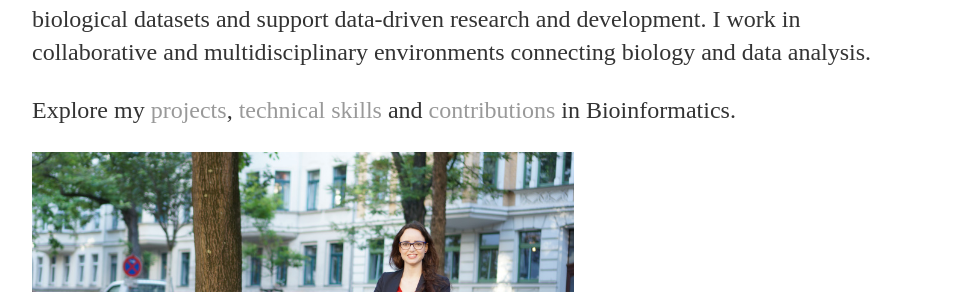
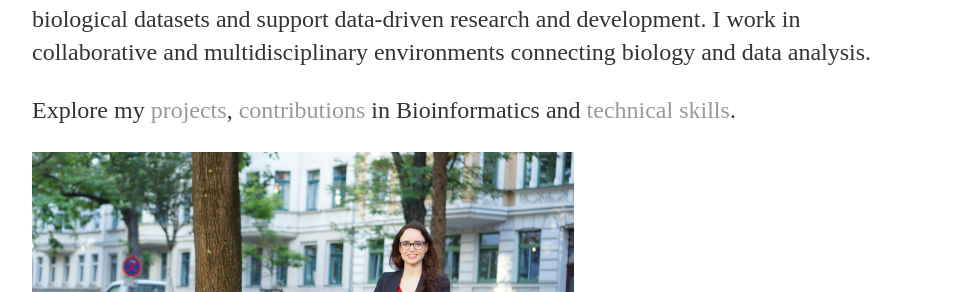
Before and after one commit to waltercostamb/waltercostamb.github.io, a Jekyll site: the page built from index.html, in a window 1280 px wide. Shown: the part 468-760 px from the top of the page, without its empty margins (160-1119 px from the left). Built offline with Jekyll 4.4.1, drawn with Linux system fonts in a browser that asks for light colours.

```diff
--- a/index.html
+++ b/index.html
@@ -27,8 +27,8 @@ title: Maria Beatriz Walter Costa
 	</p>
 
 <p>
-Explore my <a href="https://waltercostamb.github.io/projects/">projects</a>, <a href="https://waltercostamb.github.io/skills/">technical skills</a>
-	and <a href="https://waltercostamb.github.io/contributions/">contributions</a> in Bioinformatics.
+Explore my <a href="https://waltercostamb.github.io/projects/">projects</a>, <a href="https://waltercostamb.github.io/contributions/">contributions</a> in
+	Bioinformatics and	<a href="https://waltercostamb.github.io/skills/">technical skills</a>.
 </p>
 
 <p><img border="0" src="https://raw.githubusercontent.com/waltercostamb/waltercostamb.github.io/master/figures/frontpage.jpg" style="height:40vh; min-height:200px;" /></p>
```
